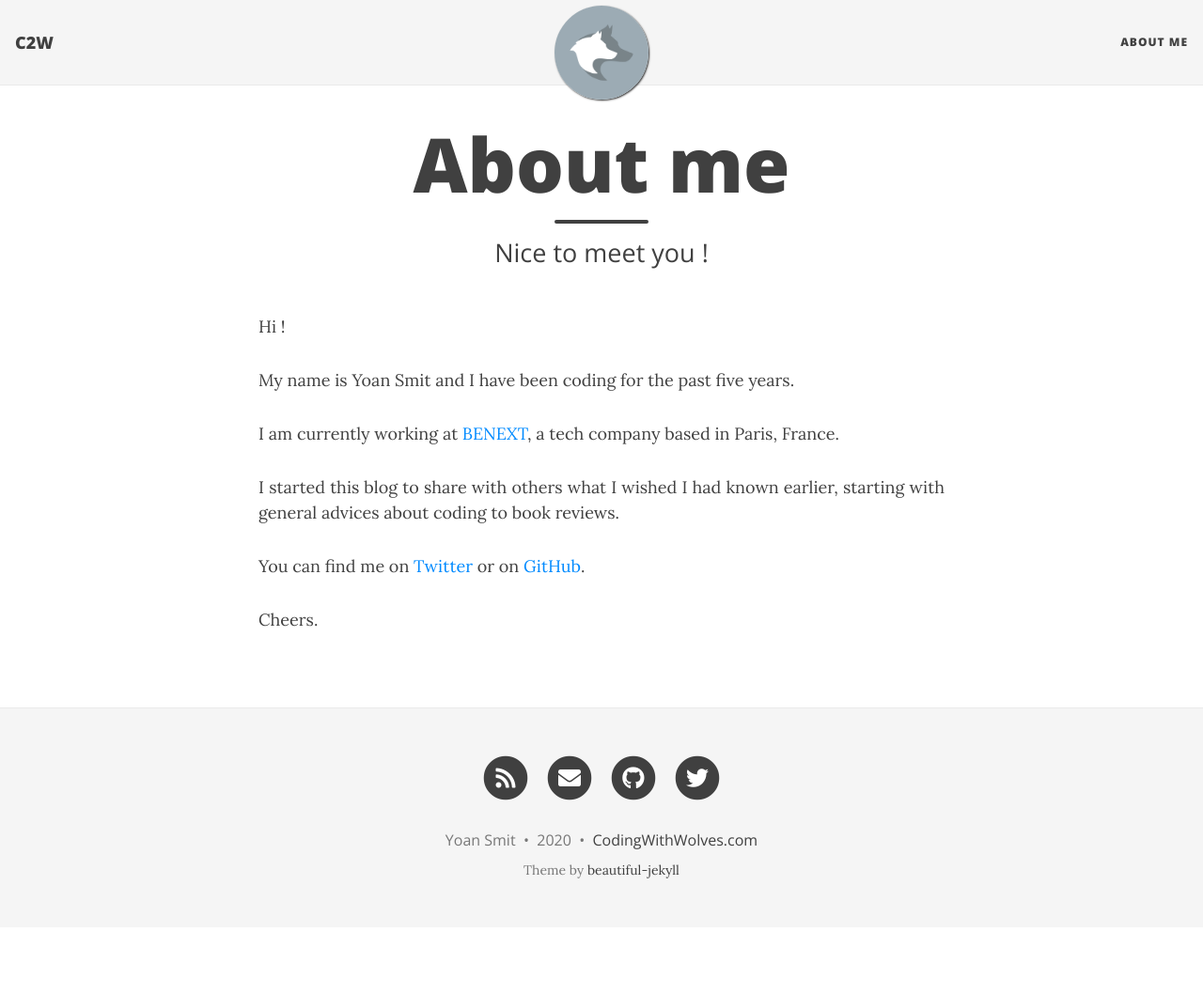
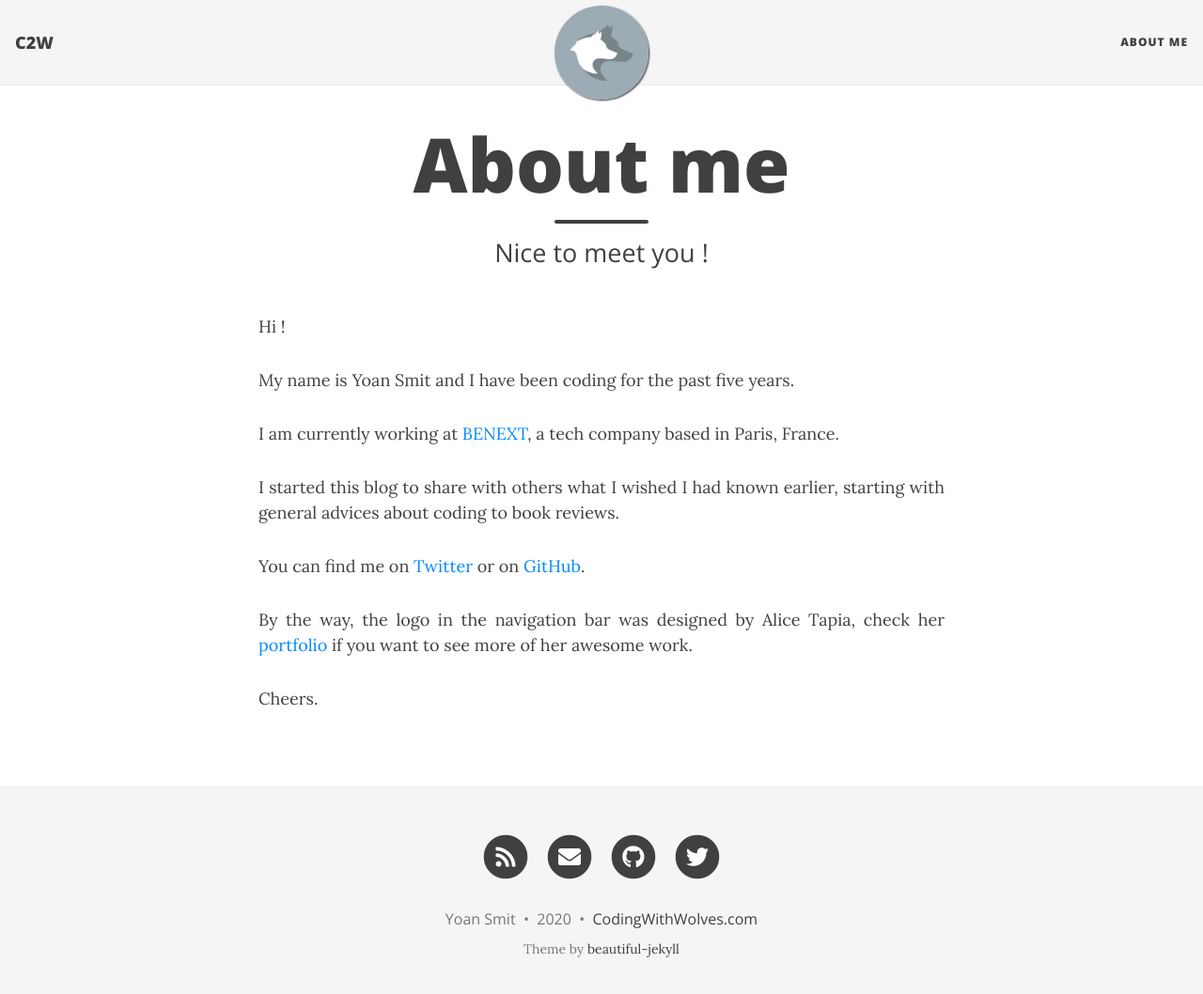
Before and after one commit to Naxyoh/naxyoh.github.io, a Jekyll site: the page built from about.markdown, in a window 1280 px wide and 1071 px high. Shown: the top 1058 px of the window at 94% size. Built offline with Jekyll 4.4.1, drawn with Linux system fonts in a browser that asks for light colours; nearby versions of some CDN libraries.

Commit message:
Add mention to Alice Tapia in About page

```diff
--- a/about.markdown
+++ b/about.markdown
@@ -15,4 +15,6 @@ I started this blog to share with others what I wished I had known earlier, star
 
 You can find me on [Twitter](https://twitter.com/YoanSmit) or on [GitHub](https://github.com/naxyoh).
 
+By the way, the logo in the navigation bar was designed by Alice Tapia, check her [portfolio](https://www.alicetapia.com/) if you want to see more of her awesome work.
+
 Cheers.
```
